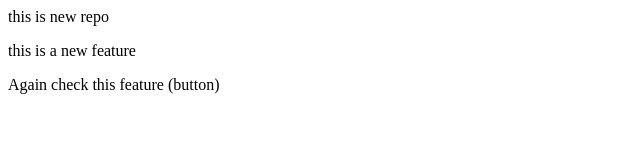
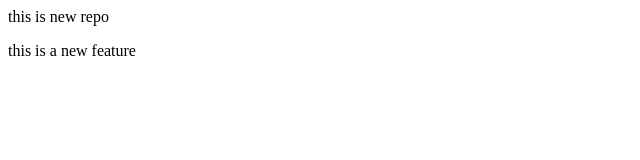
Before and after one commit to itz-siya/localrepo, a plain HTML site: page index.html in a window 1280 px wide. Shown: the whole page, without its empty margins (0-640 px from the left). Drawn offline with Linux system fonts and the light colour scheme.

Commit message:
Add Changes

```diff
--- a/index.html
+++ b/index.html
@@ -1,3 +1,2 @@
 <p> this is new repo </p>
 <p> this is a new feature</p>
-<p> Again check this feature (button)</p>
```
